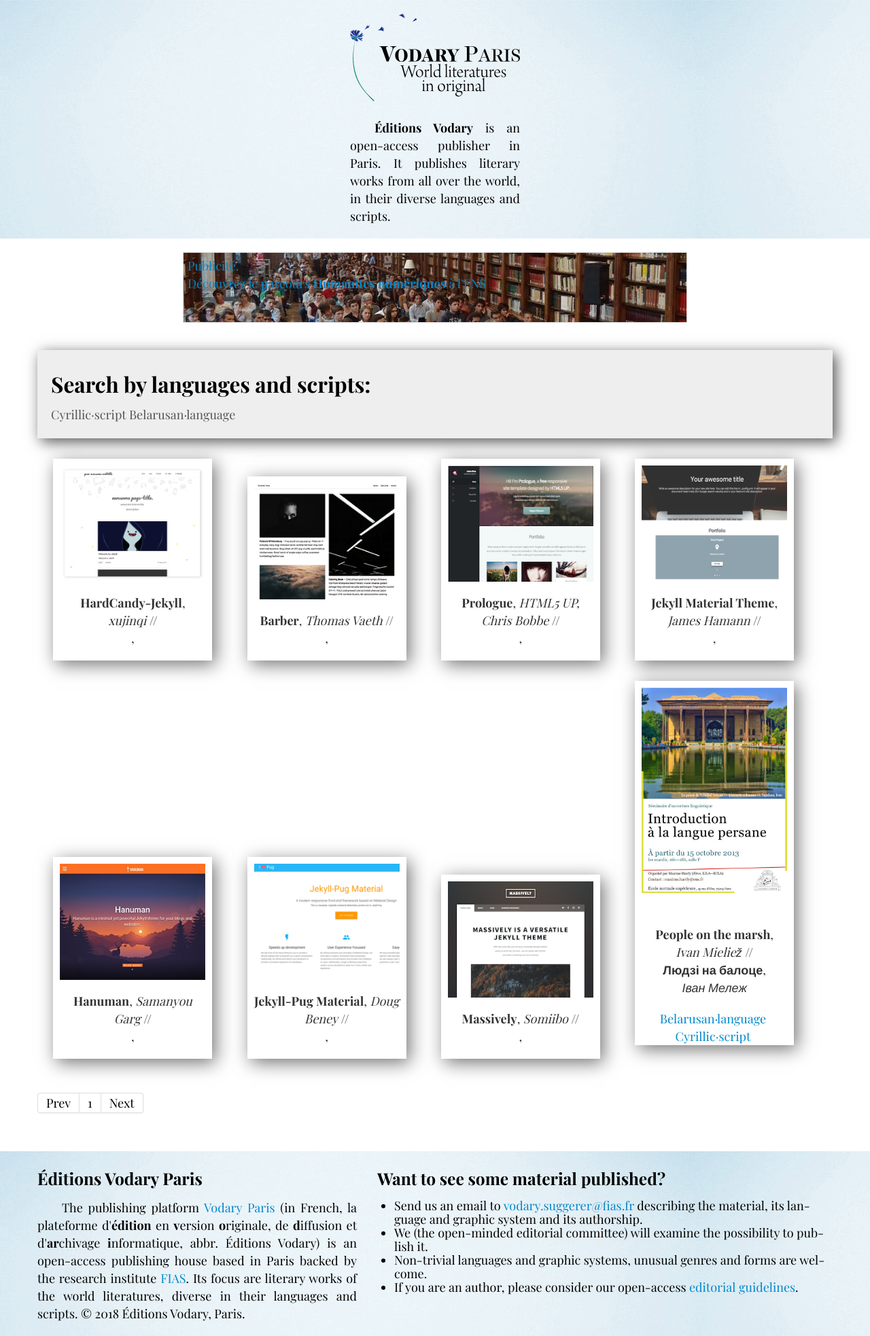
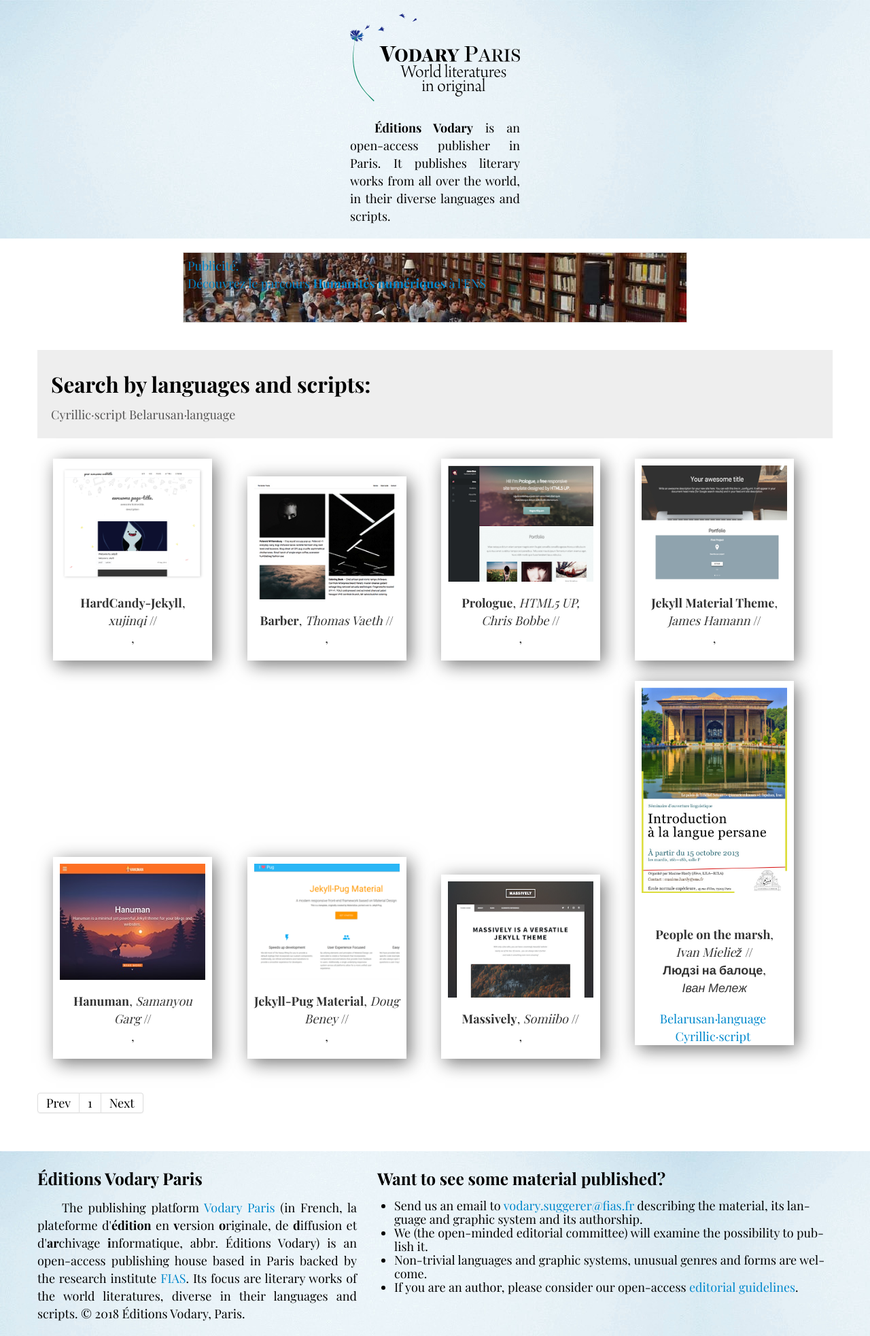
Before and after one commit to mlare/vodary, a Jekyll site: the page built from index.html, in a window 1280 px wide. Shown: the whole page at 68% size. Built offline with Jekyll 4.4.1, drawn with Linux system fonts in a browser that asks for light colours; some web fonts are replaced; Markdown is read by kramdown in place of the engine named in the settings; the list of posts is cut into pages by our own code.

Commit message:
Update default.html

```diff
--- a/_layouts/default.html
+++ b/_layouts/default.html
@@ -41,7 +41,7 @@
 
 
 
-    <div class="hero-unit" style="display: block;box-shadow: 5px 5px 20px 0px #525252;" ><h2>Search by languages and scripts:</h2>
+    <div class="hero-unit" style="display: block;" ><h2>Search by languages and scripts:</h2>
       {% include archive.html %}</div>
 
     <div id="content">
```
